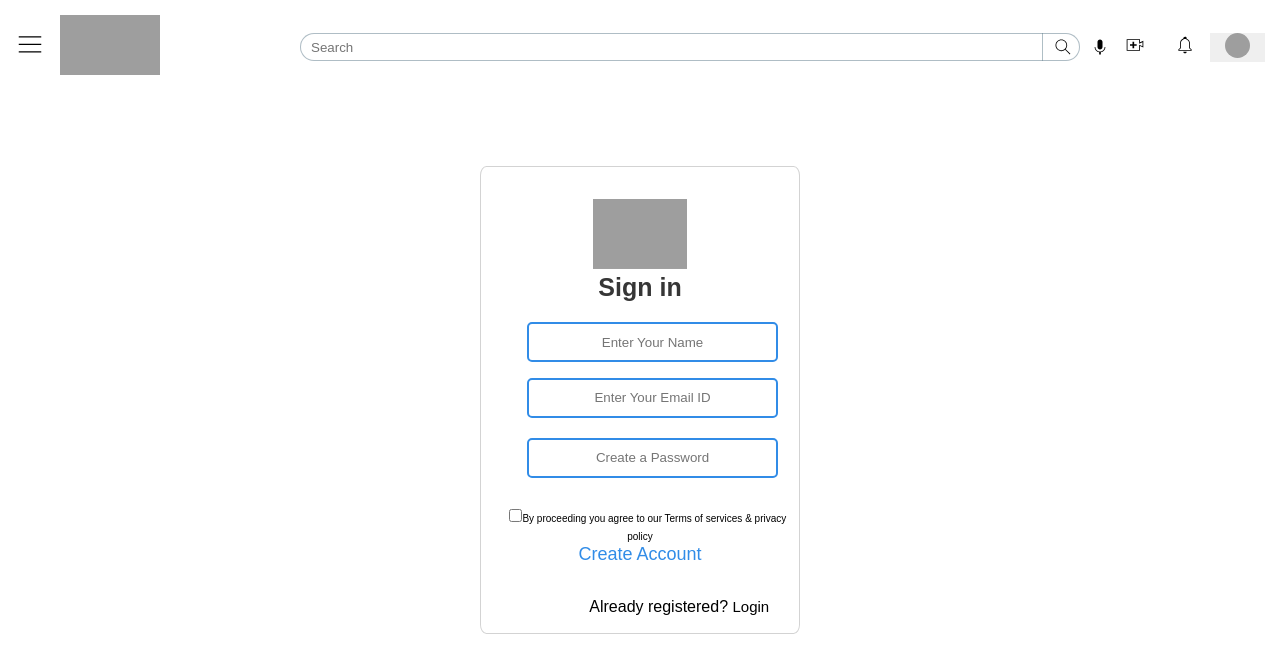
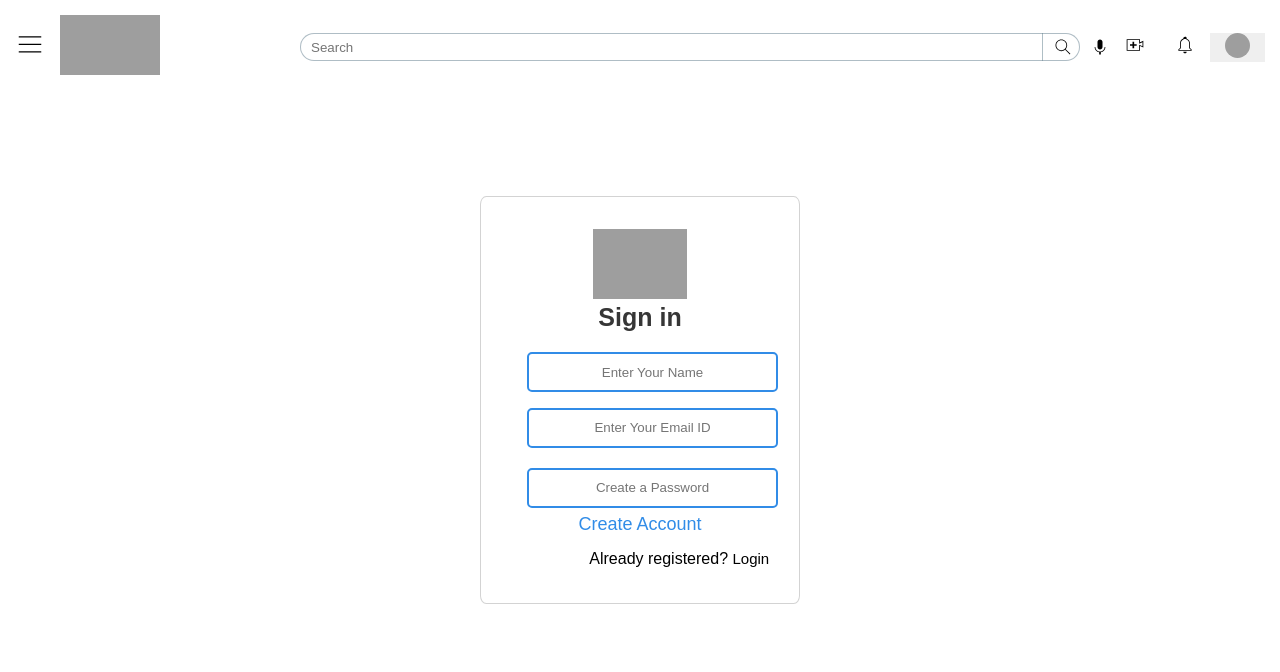
Before and after one commit to ronbonnke/YouTube-Clone---React-Project-1---ygtha5fcmpoz, a React (Create React App) app: page /register in a window 1280 px wide. Shown: the top 672 px of the page. Built offline with nearby package versions, Linux system fonts and the light colour scheme; grey boxes are pictures that could not be loaded.

Commit message:
Your commit message here

```diff
--- a/src/components/Register.jsx
+++ b/src/components/Register.jsx
@@ -180,7 +180,7 @@ const Register = ({ setLoggedInStatus, setUserName, setEMail }) => {
 
         {sign ? (
           <>
-            <Link to="/">
+            {/* <Link to="/">
               <Button
                 style={{
                   marginLeft: "40%",
@@ -195,39 +195,33 @@ const Register = ({ setLoggedInStatus, setUserName, setEMail }) => {
               >
                 Go to Home
               </Button>
-            </Link>
+            </Link> */}
           </>
         ) : (
           <>
-            <Input
+            {/* <Input
               type="checkbox"
               style={{ marginTop: "8%", marginLeft: "5%" }}
             />
             <label style={{ fontSize: "10px" }}>
                By proceeding you agree to our Terms of services & privacy policy
-            </label>
+            </label> */}
 
+            <div>
             <div
               style={{
                 cursor: "pointer",
                 color: "#318CE7",
                 fontSize: "18px",
+                // marginLeft:"0px",
               }}
-              // onMouseEnter={(e) => {
-              //   e.target.style.backgroundColor = "#fff";
-              //   e.target.style.border = "1px solid #000";
-              // }}
-              // onMouseLeave={(e) => {
-              //   e.target.style.backgroundColor = "#fff";
-              //   e.target.style.border = "1px solid #000";
-              // }}
+
               onClick={handleLogin}
             >
               Create Account
-            </div>
-            <br />
+              </div>
 
-            <div
+              <div
               style={{
                 marginLeft: "25%",
                 marginTop: "15px",
@@ -240,6 +234,11 @@ const Register = ({ setLoggedInStatus, setUserName, setEMail }) => {
                 <span style={{ color: "black", fontSize:"15px"}}>Login</span>
               </Link>{" "}
             </div>
+
+            </div>
+            <br />
+
+
           </>
         )}
       </form>
```
